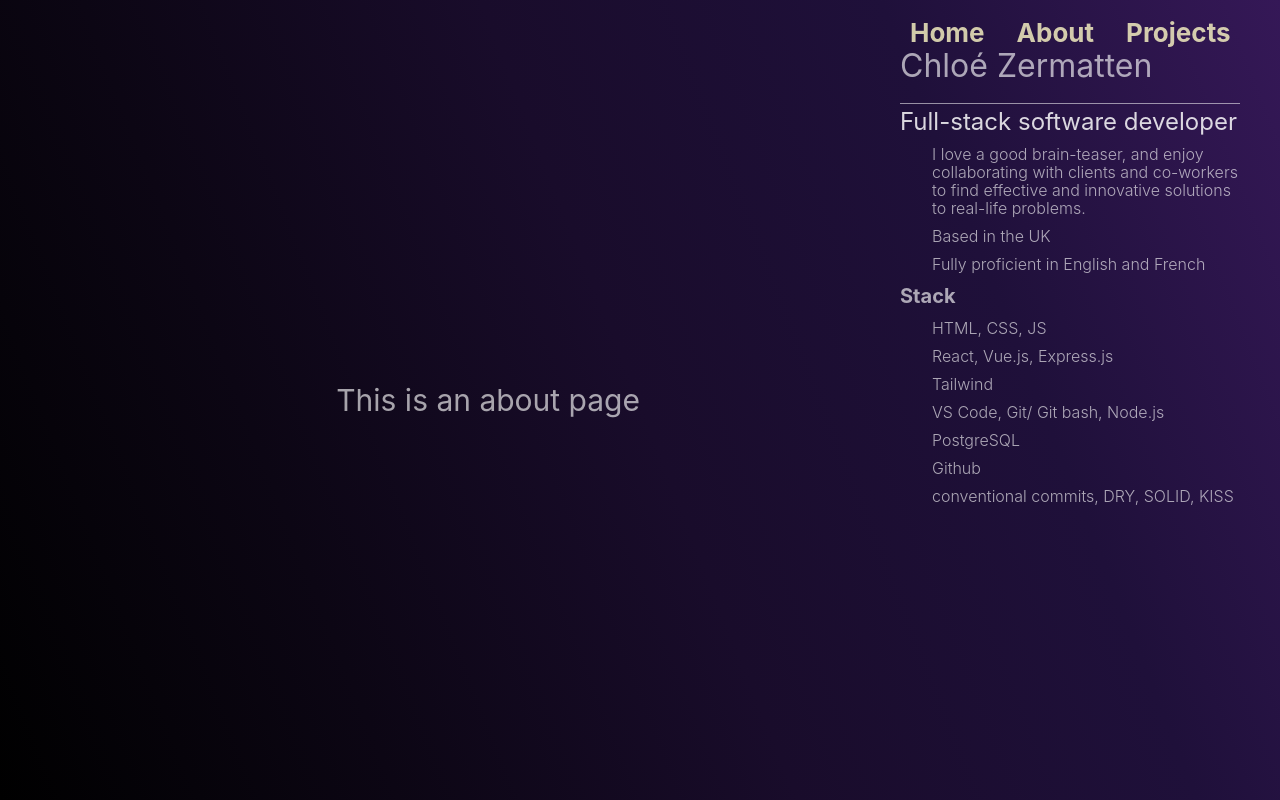
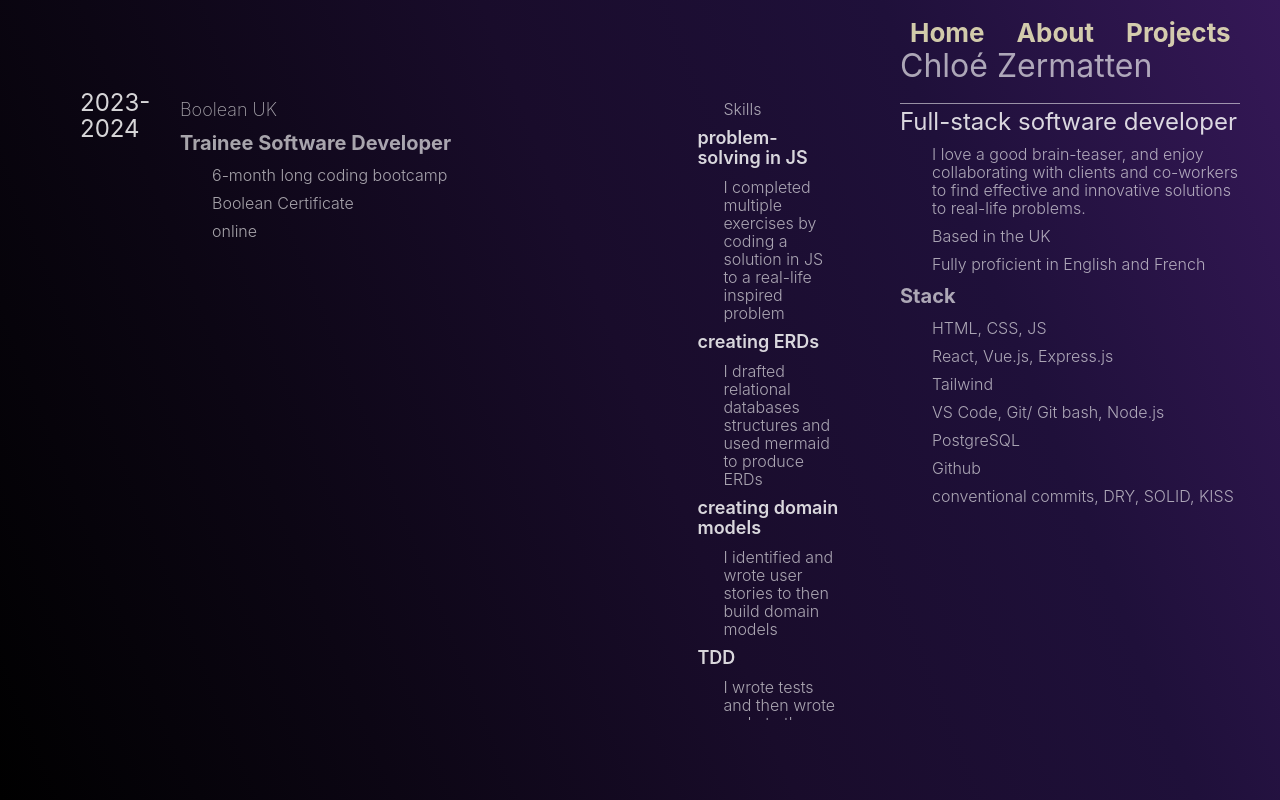
Before and after one commit to Chloe070196/my-portfolio, a Vue app: page /about in a window 1280 px wide. Built offline with nearby package versions, Linux system fonts and the light colour scheme.

Commit message:
feat: update aboutview

```diff
--- a/src/views/about/AboutView.vue
+++ b/src/views/about/AboutView.vue
@@ -1,19 +1,9 @@
 <script lang="ts" setup>
 import TimeLineVue from '../../components/TimeLine.vue';
+import { timeLine } from './contents'
 </script>
 <template>
   <div class="about">
-    <h1>This is an about page</h1>
-    <TimeLineVue />
+    <TimeLineVue :timeLine="timeLine"/>
   </div>
 </template>
-
-<style>
-@media (min-width: 1024px) {
-  .about {
-    min-height: 100vh;
-    display: flex;
-    align-items: center;
-  }
-}
-</style>
```
